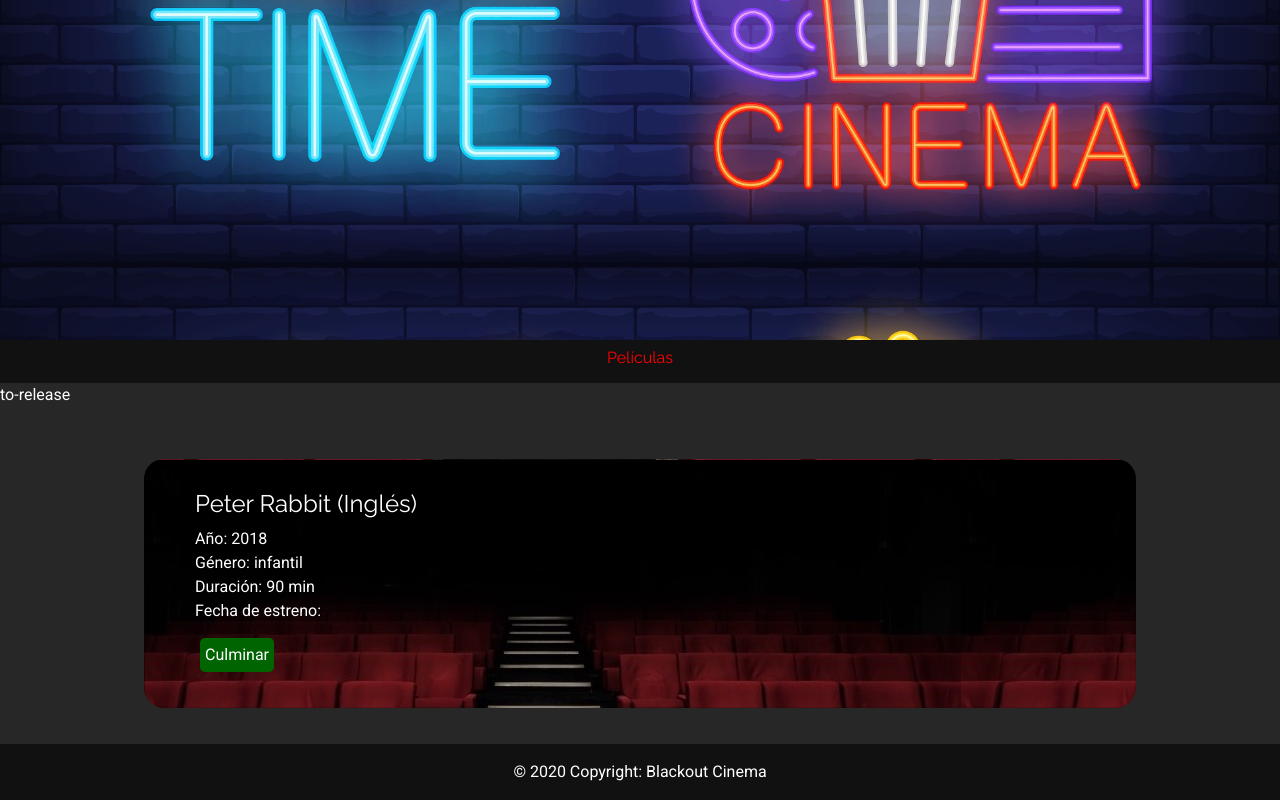
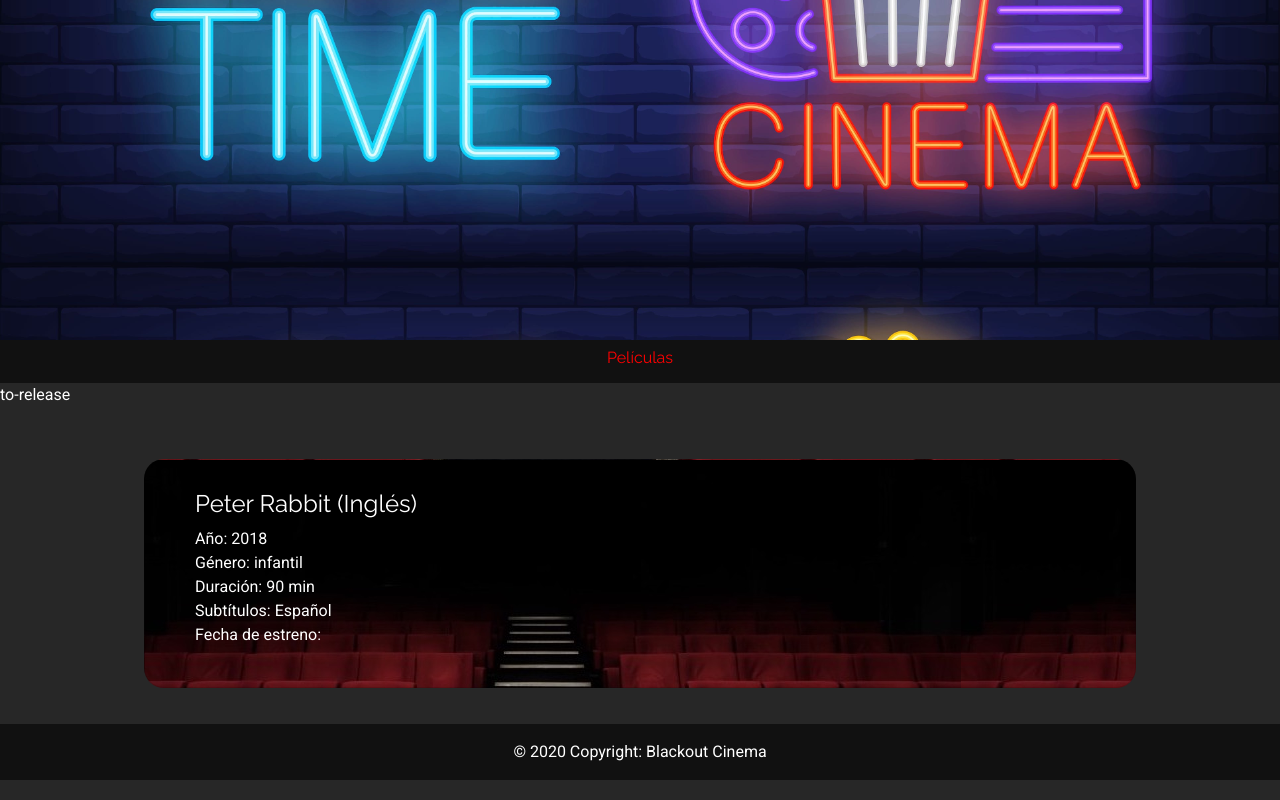
Before and after one commit to ehan16/blackout-cinema-frontend, a React (Create React App) app: page /movies/to-release in a window 1280 px wide. Shown: the part 313-1113 px from the top of the page. Built offline with nearby package versions, Linux system fonts and the light colour scheme; no server answers.

Commit message:
cambios en MovieItem

```diff
--- a/src/components/pages/movies/MovieItem.js
+++ b/src/components/pages/movies/MovieItem.js
@@ -7,12 +7,12 @@ function MovieItem(props) {
                 <h4>{ props.movie.title } <span className="text-capitalize">({ props.movie.language })</span></h4>
                 <ul className="mb-0" style={{ listStyleType: 'none', paddingBottom: '10px' }}>
                     { props.mode === '' ? <li>ID: { props.movie.id }</li> : null }
-                    <li>Año: { props.movie.year }</li>
+                    { props.movie.year !== undefined ? <li>Año: { props.movie.year }</li> : null}
                     <li>Género: { props.movie.genre }</li>
                     <li>Duración: { props.movie.duration } min</li>
                     { props.mode === 'on-air' ? <li>Puestos: { props.movie.lots }</li> : null }
                     { props.mode === 'on-air' ? <li>Sucursal: { props.movie.lots }</li> : null }
-                    { props.mode !== 'to-release' ? <li>Subtítulos: { props.movie.subtitles ? 'Español' : 'No' }</li> : null }
+                    <li>Subtítulos: { props.movie.subtitles ? 'Español' : 'No' }</li>
                     { props.mode === 'to-release' ? <li>Fecha de estreno: { props.movie.date }</li> : null }
                 </ul>
                 <div style={{ display: 'flex' }}>
@@ -20,7 +20,8 @@ function MovieItem(props) {
                     {/* { props.mode === ''  ?  <button style={ deleteStyle }>Eliminar</button> : null }  */}
                     { props.mode === ''  ?  <button style={ editStyle }>Editar</button> : null }
                     { props.movie.date !== undefined ? <button style={ launchStyle }>Estrenar</button> : null }
-                    { props.movie.lots !== undefined ? <button style={ launchStyle }>Culminar</button> : null }
+                    { props.movie.year === undefined ? <button style={ launchStyle }>Culminar</button> : null }
+                    { props.movie.year === undefined ? <button style={ launchStyle }>Añadir función</button> : null }
                 </div>
             </div>
         </div>
```
